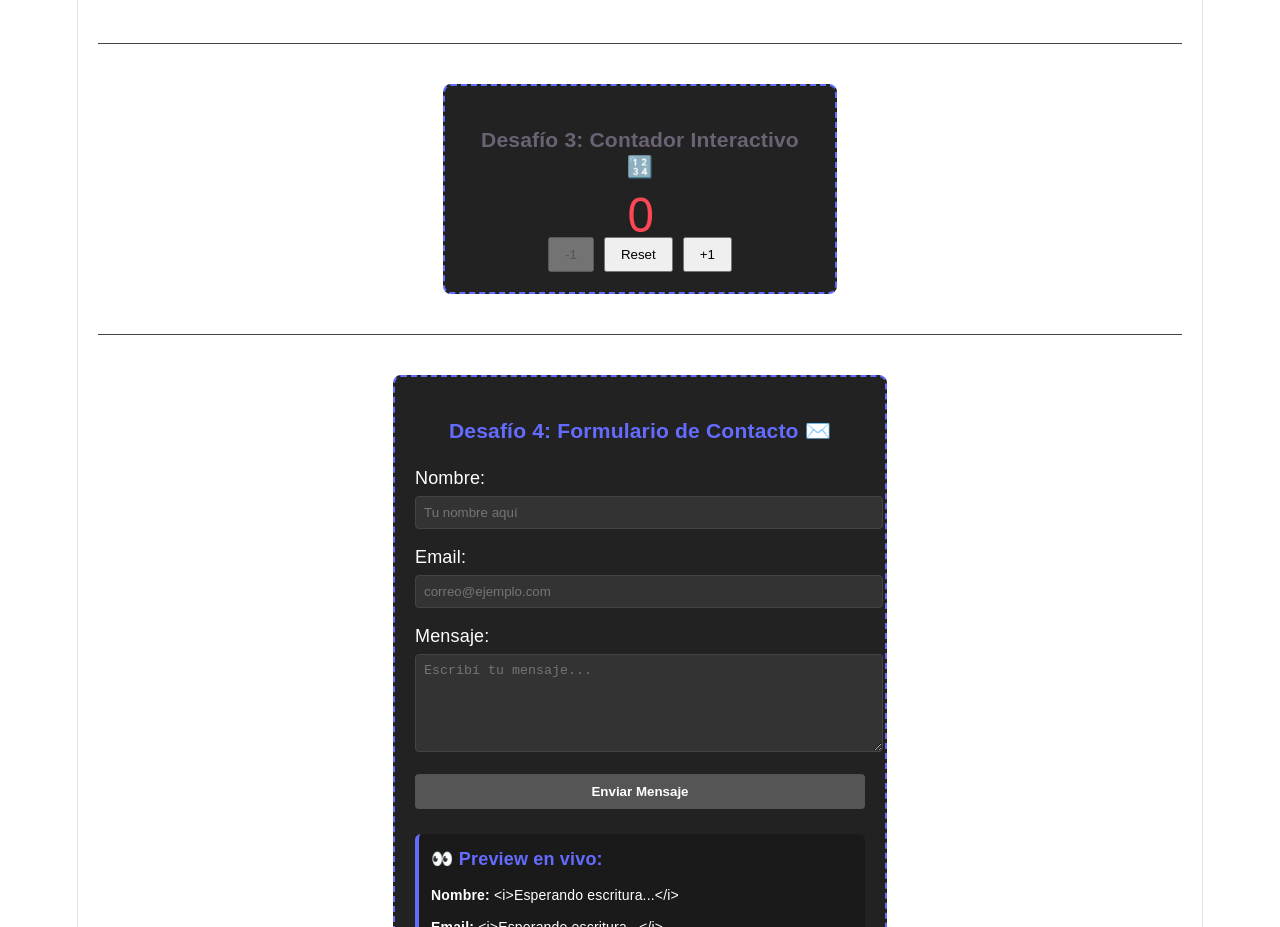
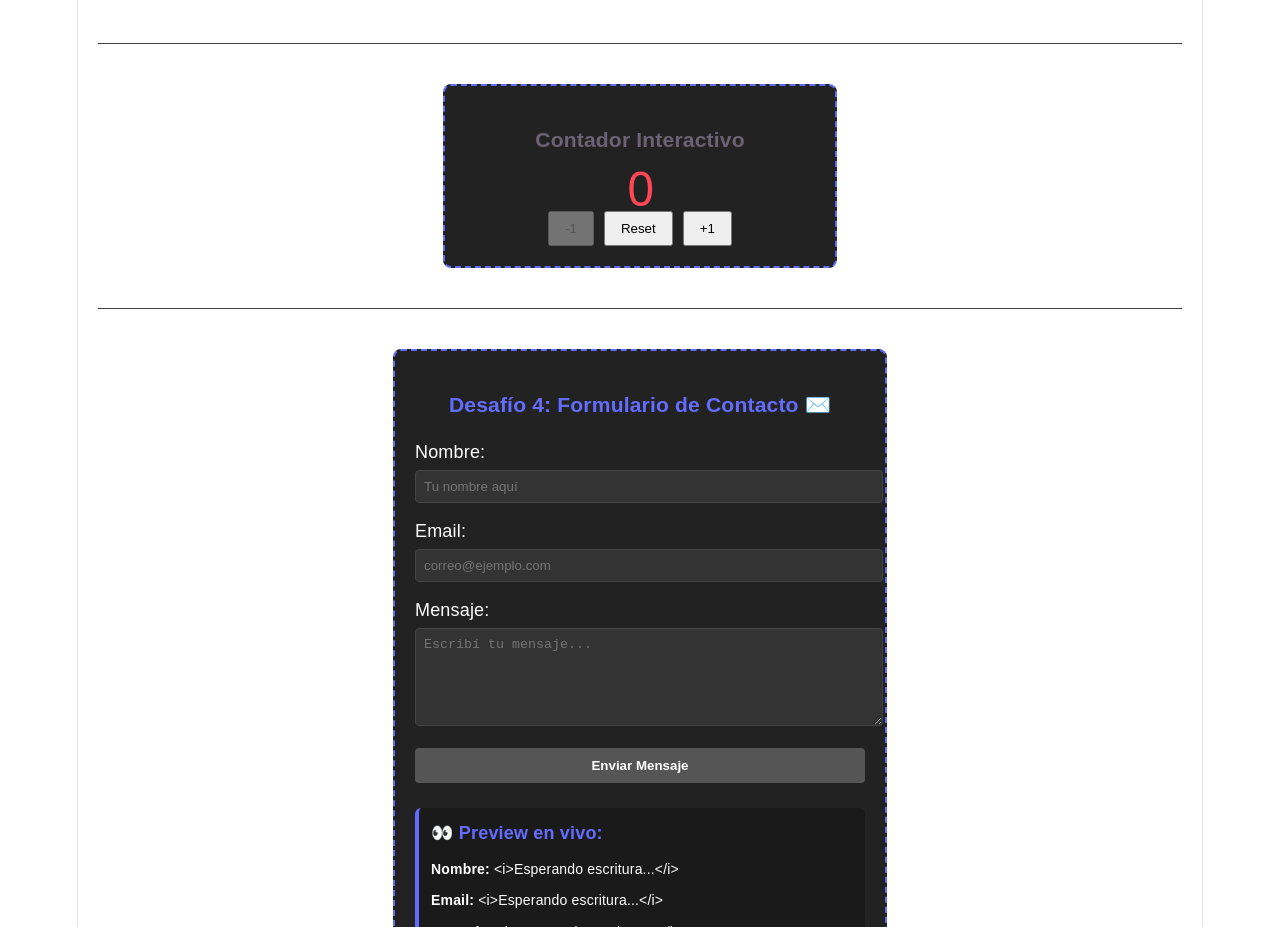
Before and after one commit to MarcoFarias22/Trabajo6UseReact, a React (Vite) app in the folder tp6-react/: page / in a window 1280 px wide. Shown: the part 880-1807 px from the top of the page. Built offline with nearby package versions, Linux system fonts and the light colour scheme.

Commit message:
feat: implementar contador interactivo con useState y deshabilitacion en cero

```diff
--- a/tp6-react/src/components/Contador.jsx
+++ b/tp6-react/src/components/Contador.jsx
@@ -1,7 +1,6 @@
-import React, { useState } from 'react'; // Importamos useState obligatoriamente
+import React, { useState } from 'react';
 
 const Contador = () => {
-  // Creamos el estado inicializado en 0
   const [count, setCount] = useState(0);
 
   return (
@@ -14,9 +13,8 @@ const Contador = () => {
       backgroundColor: '#222',
       textAlign: 'center'
     }}>
-      <h3>Desafío 3: Contador Interactivo 🔢</h3>
+      <h3>Contador Interactivo </h3>
 
-      {/* Aplicamos el color condicional: verde si es mayor a 0, rojo si es igual a 0 */}
       <h1 style={{
         fontSize: '48px',
         margin: '10px 0',
@@ -26,7 +24,6 @@ const Contador = () => {
       </h1>
 
       <div style={{ display: 'flex', justifyContent: 'center', gap: '10px' }}>
-        {/* Botón de Restar: se deshabilita si el contador llega a 0 */}
         <button
           onClick={() => setCount(count - 1)}
           disabled={count === 0}
@@ -35,7 +32,6 @@ const Contador = () => {
           -1
         </button>
 
-        {/* Botón de Reset: vuelve a colocar el estado en 0 */}
         <button
           onClick={() => setCount(0)}
           style={{ padding: '8px 15px' }}
@@ -43,7 +39,6 @@ const Contador = () => {
           Reset
         </button>
 
-        {/* Botón de Sumar */}
         <button
           onClick={() => setCount(count + 1)}
           style={{ padding: '8px 15px' }}
```
